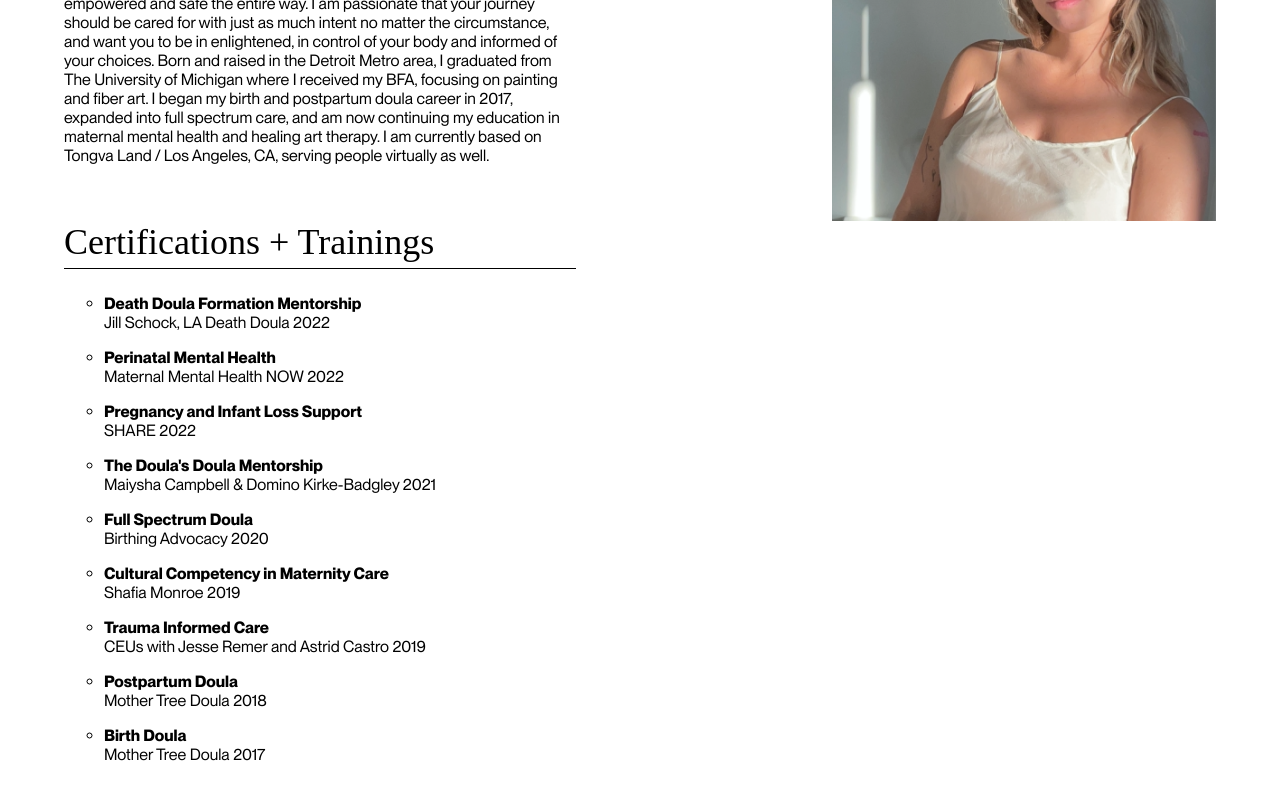
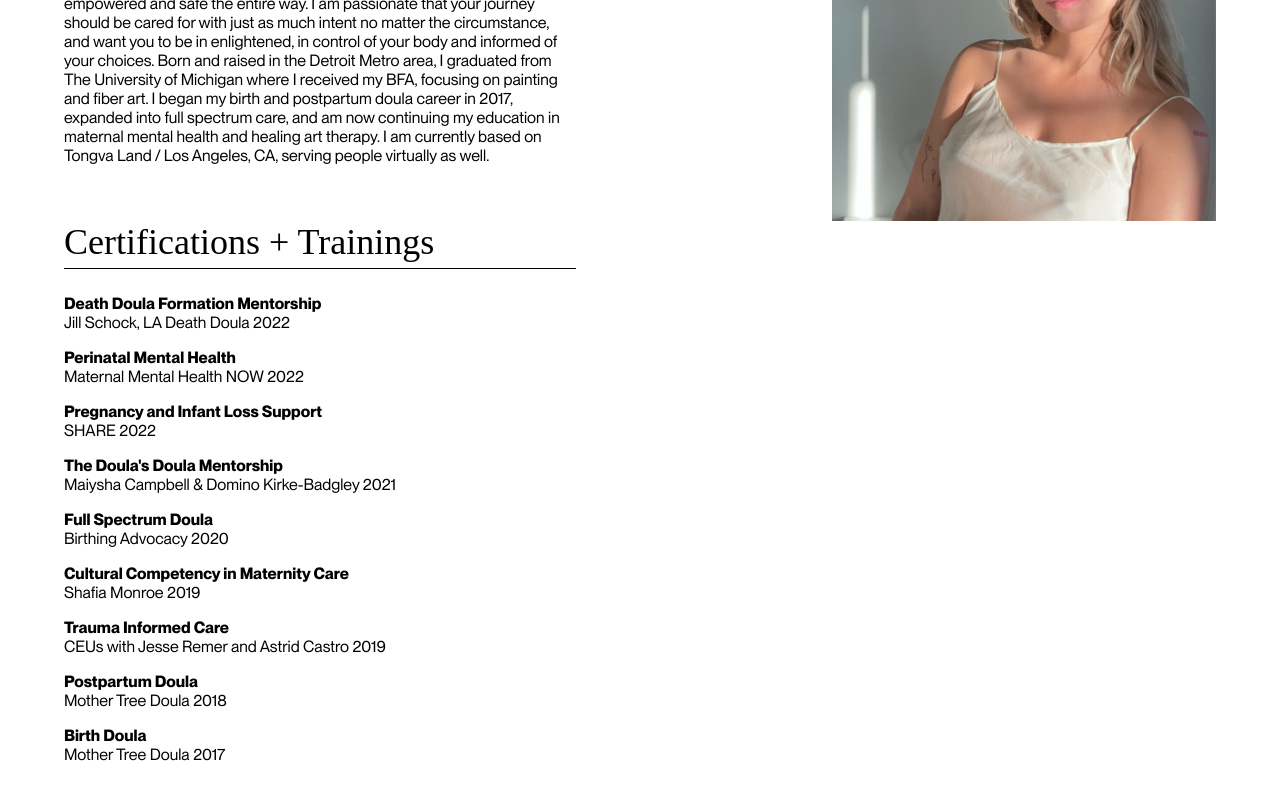
Before and after one commit to connorwhite-online/jessford, a Next.js app: page / in a window 1280 px wide. Shown: the part 450-1250 px from the top of the page. Built offline with nearby package versions, Linux system fonts and the light colour scheme; a web font is replaced by a local one.

Commit message:
UL un-styled

```diff
--- a/app/page.module.css
+++ b/app/page.module.css
@@ -31,6 +31,11 @@
     gap: 5dvh;
 }
 
+.content div ul {
+    list-style: none;
+    padding: 0;
+}
+
 .imgContainer div, .textContainer div {
     width: 100%;
 }
```
